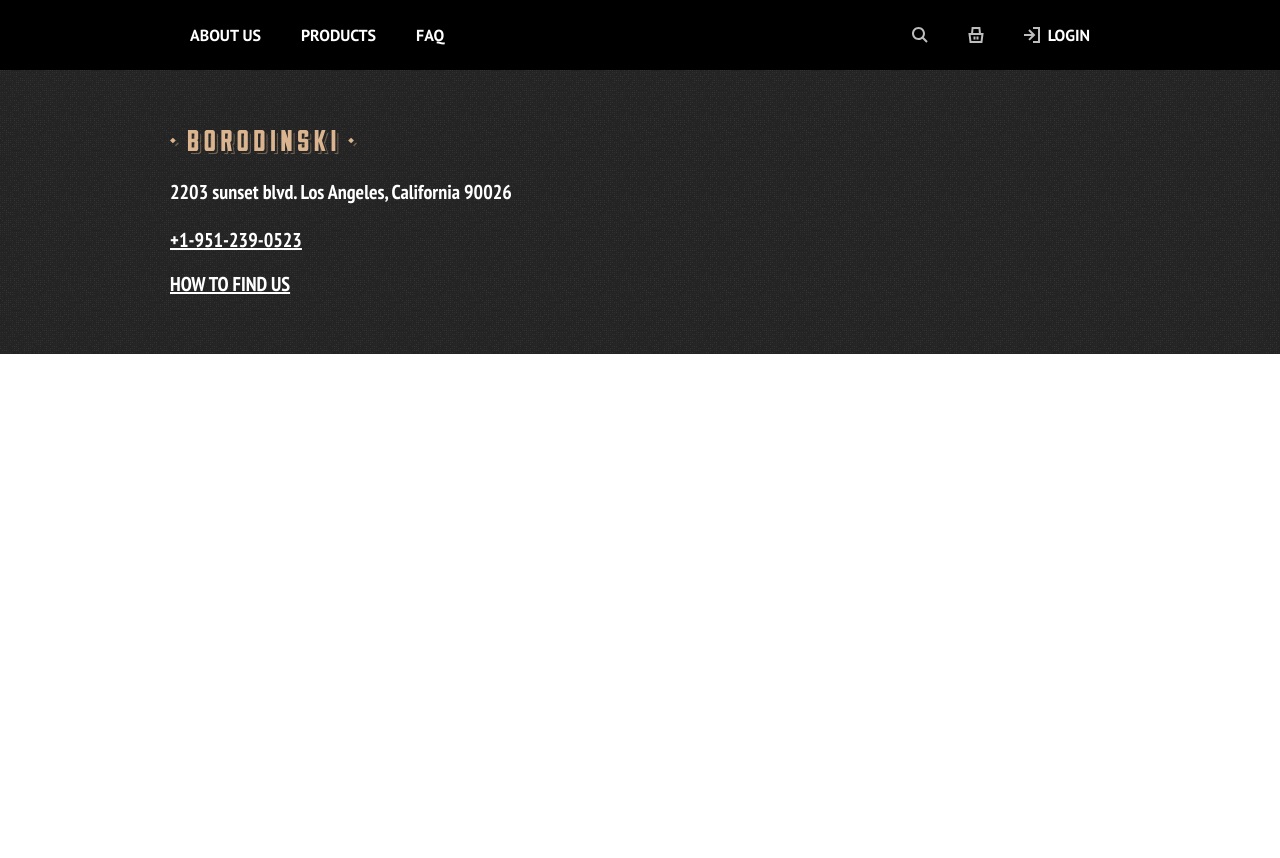
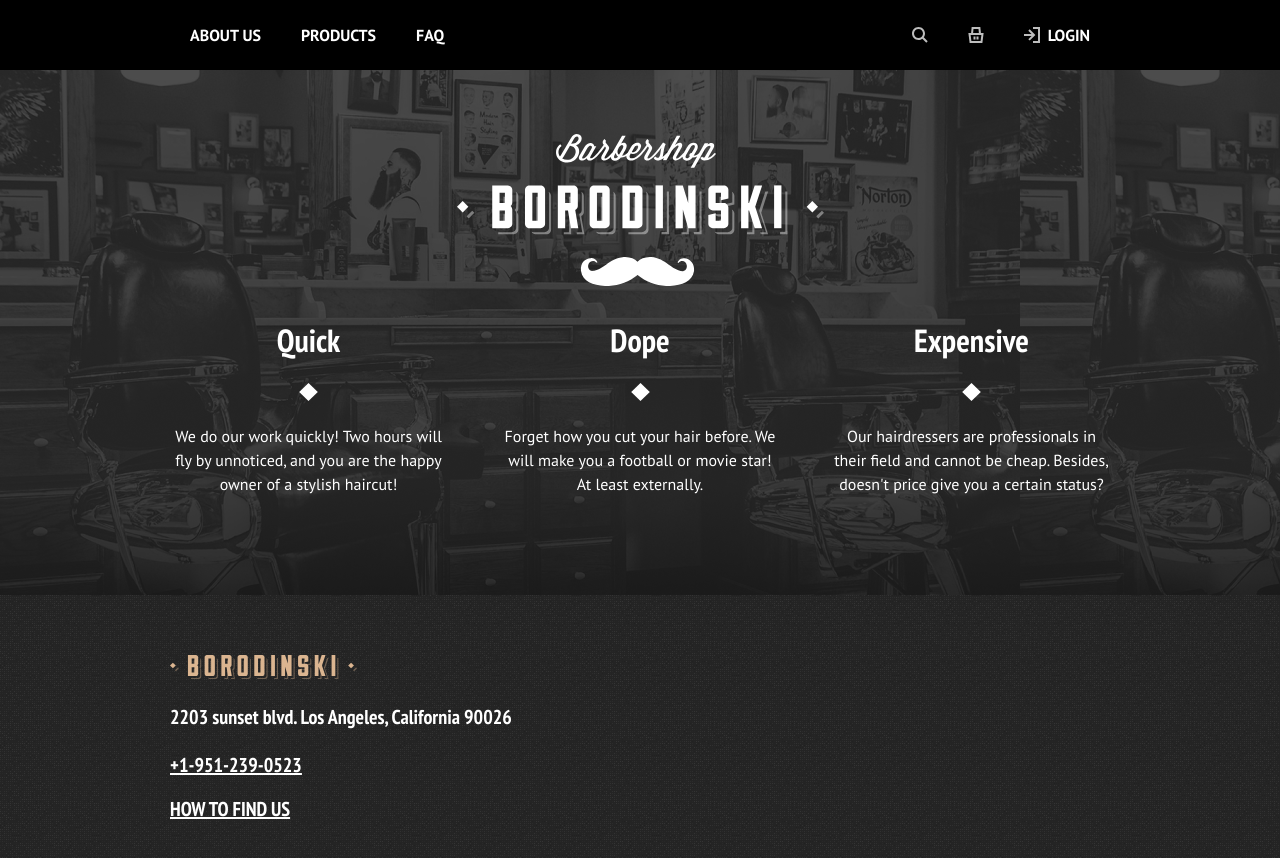
Before and after one commit to Inna-Statsenko/htmlacademy-barbershop, a website: page public/index.html in a window 1280 px wide. Shown: the top 858 px of the page. Before the commit the page ends 800 px from the top, so only its background shows below. Drawn offline with Linux system fonts and the light colour scheme.

Commit message:
add class advantages, big logo img

```diff
--- a/public/assets/css/components/page-main.css
+++ b/public/assets/css/components/page-main.css
@@ -1,2 +1,27 @@
-/* .page-main {
-} */
+.page-main {
+  background-image: url(/public/assets/img/background.png);
+}
+
+.page-main .wrapper {
+  height: 525px;
+}
+
+.page-main .wrapper .big-logo {
+  padding-top: 64px;
+  display: block;
+   margin: 0 auto;
+}
+
+.page-main .advantages {
+  display: flex;
+  justify-content: space-between;
+  padding-left: 0;
+  color: var(--color-white);
+  list-style-type: none;
+}
+
+.page-main .advantages li {
+  display: block;
+  width: 277px;
+  text-align: center;
+}
--- a/public/index.html
+++ b/public/index.html
@@ -63,6 +63,32 @@
     </header>
 
     <main class="page-main">
+        <div class="wrapper">
+          <img class="big-logo" src="./assets/img/logo-main.svg" alt="logo">
+          <ul class="advantages">
+            <li>
+              <h1 class="h1">Quick</h1>
+              <img src="./assets/img/diamond.svg" alt="diamond">
+              <p class="p1">
+                We do our work quickly! Two hours will fly by unnoticed, and you are the happy owner of a stylish haircut!
+              </p>
+            </li>
+            <li>
+              <h1 class="h1">Dope</h1>
+              <img src="./assets/img/diamond.svg" alt="diamond">
+              <p class="p1">
+                Forget how you cut your hair before. We will make you a football or movie star! At least externally.
+              </p>
+            </li>
+            <li>
+              <h1 class="h1">Expensive</h1>
+              <img src="./assets/img/diamond.svg" alt="diamond">
+              <p class="p1">
+                Our hairdressers are professionals in their field and cannot be cheap. Besides, doesn't price give you a certain status?
+              </p>
+            </li>
+          </ul>
+        </div>
     </main>
 
     <footer class="page-footer">
```
Also changed, not shown: public/assets/css/components/page-header.css (line endings or trailing spaces), public/assets/img/background.png (added), public/assets/img/diamond.svg (added), public/assets/img/logo-main.svg (added).
